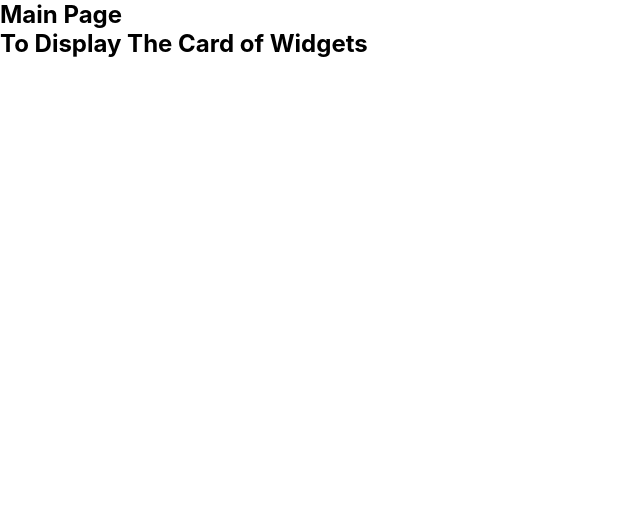
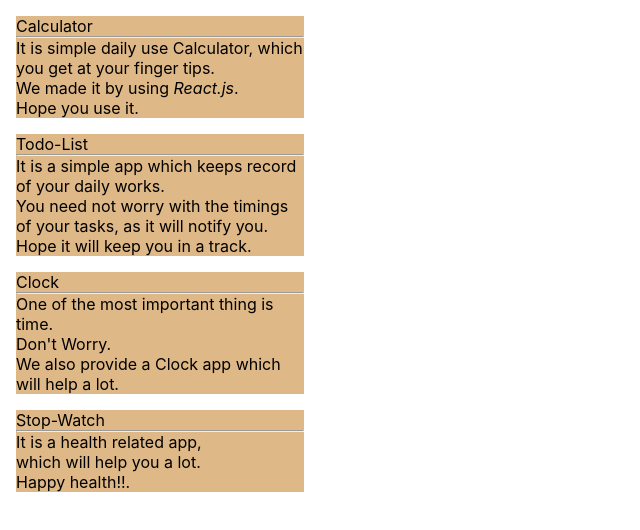
Before and after one commit to shubhamjha25/Multi-Tools, a React (Create React App) app: page /clock in a window 1280 px wide. Shown: the top 530 px of the page, without its empty margins (0-640 px from the left). Built offline with nearby package versions, Linux system fonts and the light colour scheme.

Commit message:
Temporary Cards

```diff
--- a/src/Components/MainComponent.js
+++ b/src/Components/MainComponent.js
@@ -1,11 +1,62 @@
-import React from 'react';
+import React, { Component } from 'react';
+import { Card, CardBody, CardText, CardTitle } from 'reactstrap'
 
-const Main = () => {
-    return (
-        <div>
-            <h2>Main Page <br /> To Display The Card of Widgets</h2>
-        </div>
-    );
+class Main extends Component{
+    render(){
+        return(
+            <div className="container">
+                <div className="row">
+                    <div className="col-12 col-md-5">
+                        <Card style={{ width: '18rem', margin: '1rem', backgroundColor: 'burlywood' }}>
+                        <CardBody>
+                            <CardTitle>Calculator<hr/></CardTitle>
+                            <CardText>
+                                It is simple daily use Calculator, which you get at your finger tips.<br/>
+                                We made it by using <em>React.js</em>.<br/>
+                                Hope you use it.
+                            </CardText>
+                        </CardBody>
+                        </Card>
+                        <Card style={{ width: '18rem', margin: '1rem', backgroundColor: 'burlywood' }}>
+                        <CardBody>
+                            <CardTitle>Todo-List<hr/></CardTitle>
+                            <CardText>
+                                It is a simple app which keeps record of your daily works.<br/>
+                                You need not worry with the timings of your tasks, as it will notify you.<br/>
+                                Hope it will keep you in a track.
+                            </CardText>
+                        </CardBody>
+                        </Card>
+                    </div>
+                </div>
+                <div className="row">
+                    <div className="col-12 col-md-5">
+                        <Card style={{ width: '18rem', margin: '1rem', backgroundColor: 'burlywood' }}>
+                        <CardBody>
+                            <CardTitle>Clock<hr/></CardTitle>
+                            <CardText>
+                                One of the most important thing is time.<br/>
+                                Don't Worry.<br/>
+                                We also provide a Clock app which will help a lot.<br/>
+                            </CardText>
+                        </CardBody>
+                        </Card>
+                        <Card style={{ width: '18rem', margin: '1rem', backgroundColor: 'burlywood' }}>
+                        <CardBody>
+                            <CardTitle>Stop-Watch<hr/></CardTitle>
+                            <CardText>
+                                It is a health related app,<br/>
+                                which will help you a lot.<br/>
+                                Happy health!!.
+                            </CardText>
+                        </CardBody>
+                        </Card>
+                    </div>
+                </div>
+            </div>
+        )
+    }
 }
 
+
 export default Main;
```
Also changed, not shown: public/assests/calc.png (added).
